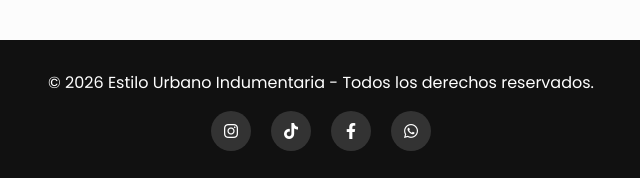
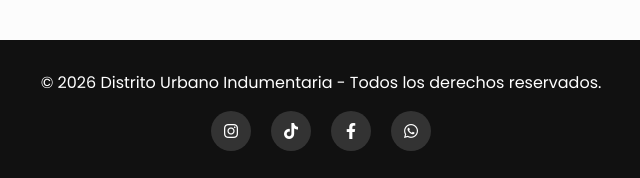
Before and after one commit to camila01-cmd/proyecto-preentrega, a plain HTML site: page index.html in a window 1280 px wide. Shown: the part 3150-3328 px from the top of the page, 319-959 px from the left. Drawn offline with Linux system fonts and the light colour scheme.

Commit message:
Update index.html

```diff
--- a/index.html
+++ b/index.html
@@ -269,7 +269,7 @@
     <!-- FOOTER CON ICONOS DE REDES SOCIALES -->
     <footer>
       <p>
-        &copy; 2026 Estilo Urbano Indumentaria - Todos los derechos reservados.
+        &copy; 2026 Distrito Urbano Indumentaria - Todos los derechos reservados.
       </p>
       <div class="social-icons">
         <a href="https://instagram.com" target="_blank" aria-label="Instagram"
```
